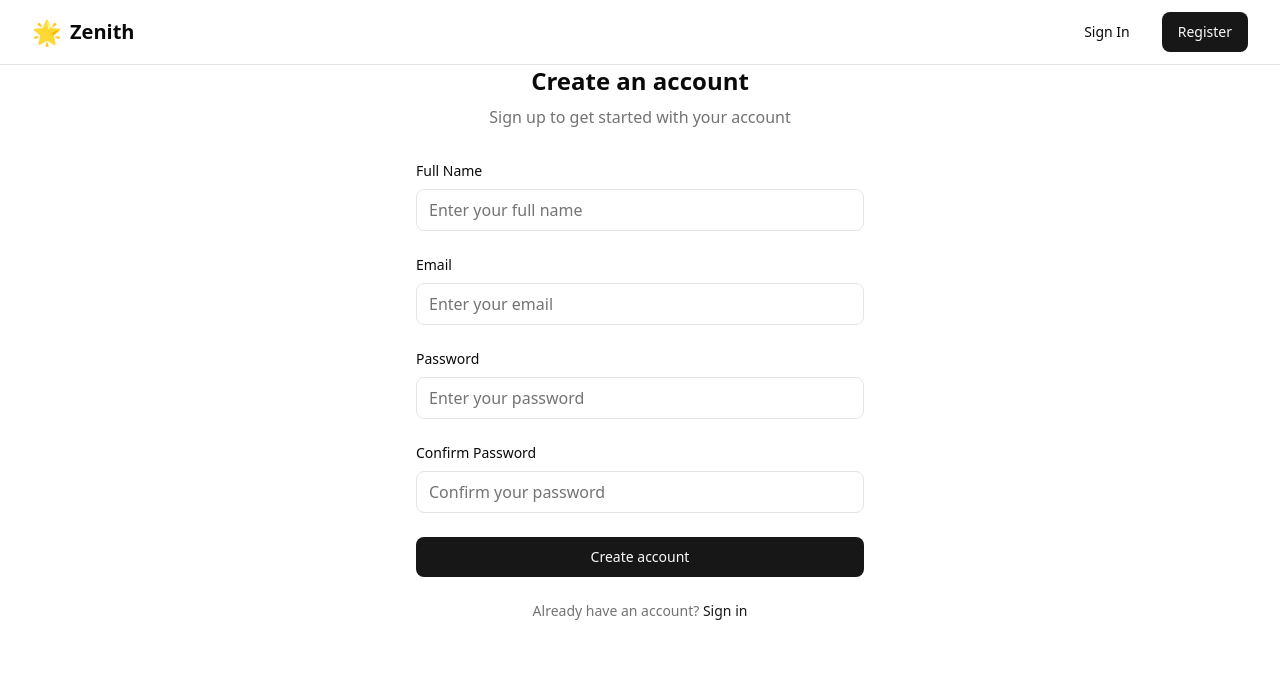
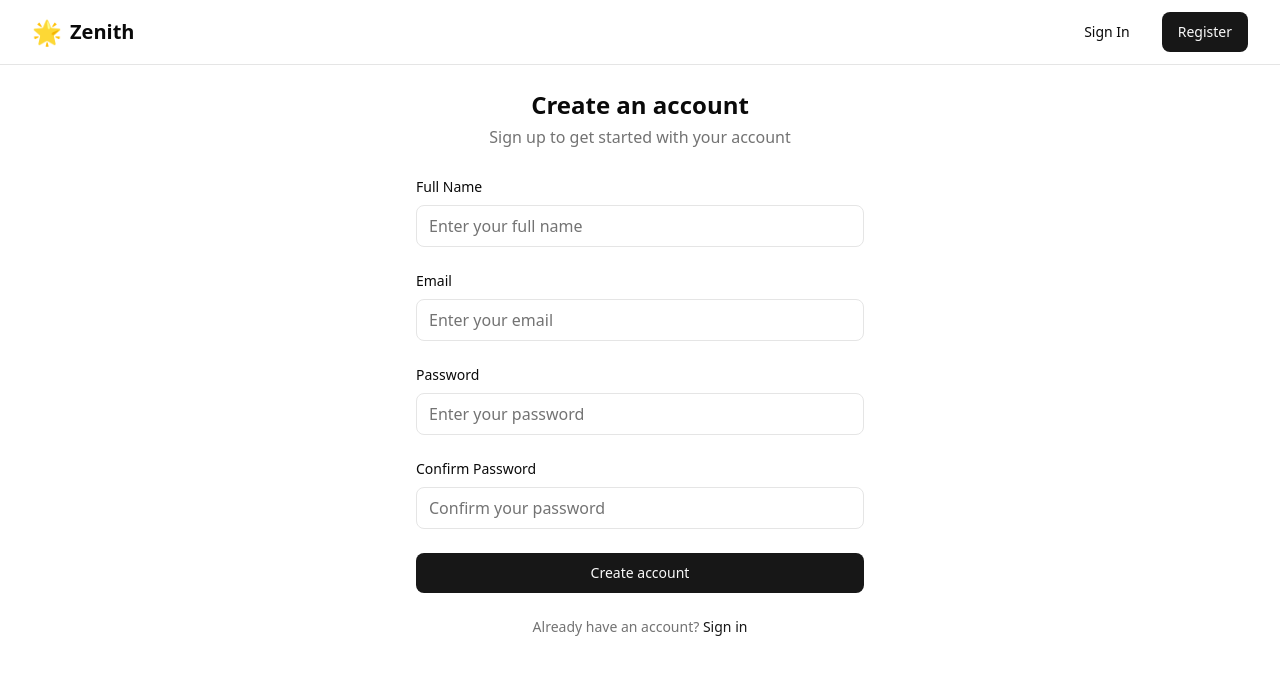
Before and after one commit to Foysal50x/zenith, a React (Vite) app in the folder frontend/: page /register in a window 1280 px wide. Shown: the top 674 px of the page. Built offline with nearby package versions, Linux system fonts and the light colour scheme.

Commit message:
refactor: update welcome messages in Login and Register components for consistency

```diff
--- a/frontend/src/pages/Login.tsx
+++ b/frontend/src/pages/Login.tsx
@@ -42,9 +42,9 @@ export const Login: React.FC = () => {
 
   return (
     <div className="max-w-md mx-auto">
-      <div className="text-center mb-8">
-        <h1 className="text-2xl font-bold text-foreground">Welcome back</h1>
-        <p className="text-muted-foreground mt-2">
+      <div className="text-center mb-7">
+        <h1 className="text-2xl font-bold text-foreground pt-6">Welcome back</h1>
+        <p className="text-muted-foreground mt-1">
           Sign in to your account to continue
         </p>
       </div>
--- a/frontend/src/pages/Register.tsx
+++ b/frontend/src/pages/Register.tsx
@@ -47,9 +47,9 @@ export const Register: React.FC = () => {
 
   return (
     <div className="max-w-md mx-auto">
-      <div className="text-center mb-8">
-        <h1 className="text-2xl font-bold text-foreground">Create an account</h1>
-        <p className="text-muted-foreground mt-2">
+      <div className="text-center mb-7">
+        <h1 className="text-2xl font-bold text-foreground pt-6">Create an account</h1>
+        <p className="text-muted-foreground mt-1">
           Sign up to get started with your account
         </p>
       </div>
```
